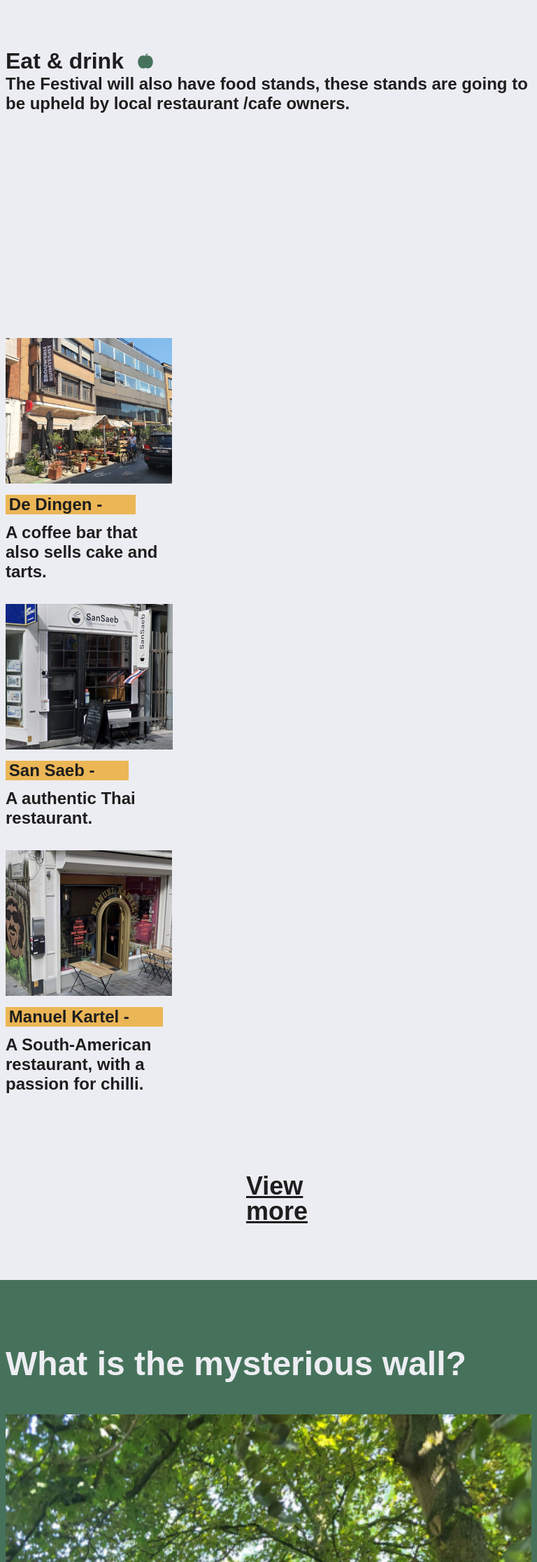
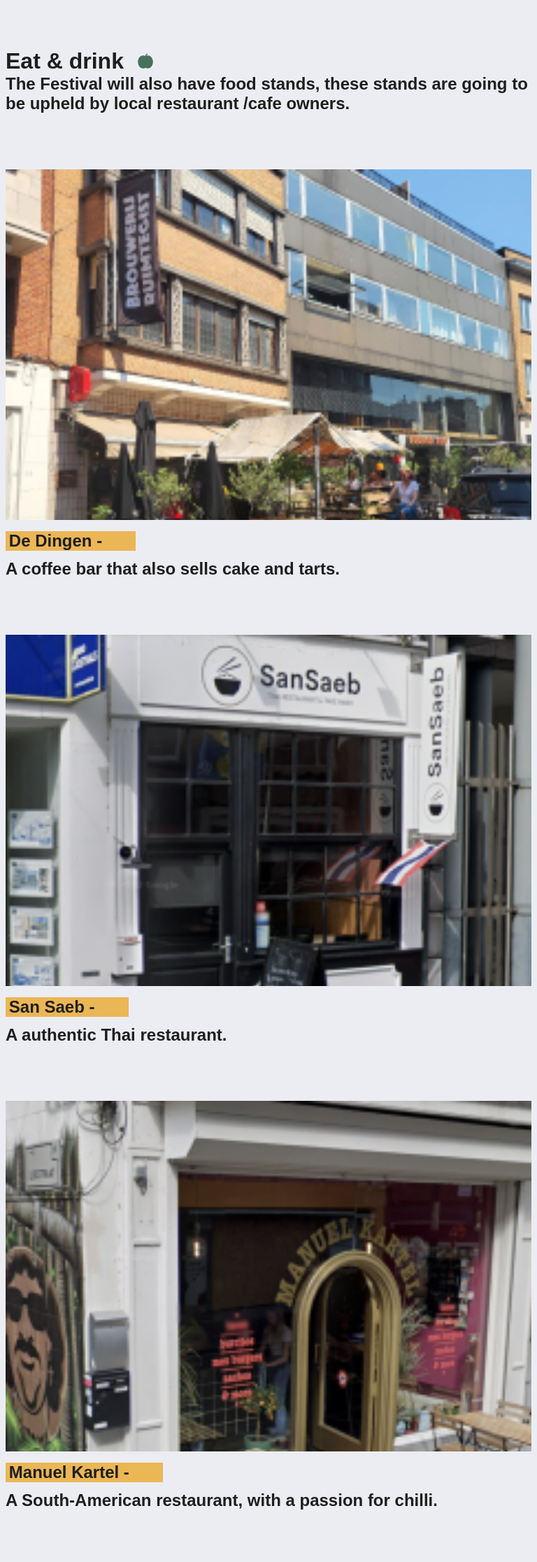
Before and after one commit to ekoman01/Reclaim-your-city, a PHP site: page /pages/festival.html in a window 768 px wide. Shown: the part 3571-5803 px from the top of the page at 70% size. Run offline with PHP 8.4, Linux system fonts and the light colour scheme; some web fonts are replaced.

Commit message:
index + festival responsive test

```diff
--- a/client/css/festival.css
+++ b/client/css/festival.css
@@ -1,4 +1,4 @@
-@import './style.css';
+@import "./style.css";
 
 header {
   display: grid;
@@ -489,8 +489,8 @@
   .eatndrink {
     display: grid;
     grid-template-columns: 1fr;
-    grid-template-rows: 1fr 1fr;
-    height: 210vh;
+    grid-template-rows: 0.1fr 1fr;
+    height: 100%;
     margin: 0 0.5em 5em 0.5em;
   }
 
@@ -515,15 +515,24 @@
   }
 
   .eatndrink_bottom > div {
-    margin: 2em 0 0 0;
-    width: min-content;
+    margin: 5em 0 0 0;
+    width: 100%;
+  }
+  .eatndrink_bottom > div > img {
+    max-inline-size: 100%;
+    block-size: auto;
+    aspect-ratio: 3/2;
+    object-fit: cover;
+    object-position: top center;
+    width: 100%;
   }
 
   .eatndrink_bottom_viewmore {
     align-self: center;
+    text-align: center;
     font-size: 1.5em;
     line-height: 1.5em;
-    padding: 2em 0 0 1em;
+    padding: 0 0 0 0;
   }
 
   .wall {
@@ -592,3 +601,9 @@
     font-size: 2em;
   }
 }
+
+@media screen and (min-width: 412px) {
+  .eatndrink {
+    margin: 0 0.5em -2em 0.5em;
+  }
+}
```
Also changed, not shown: client/css/index.css (+19 -2 lines).
